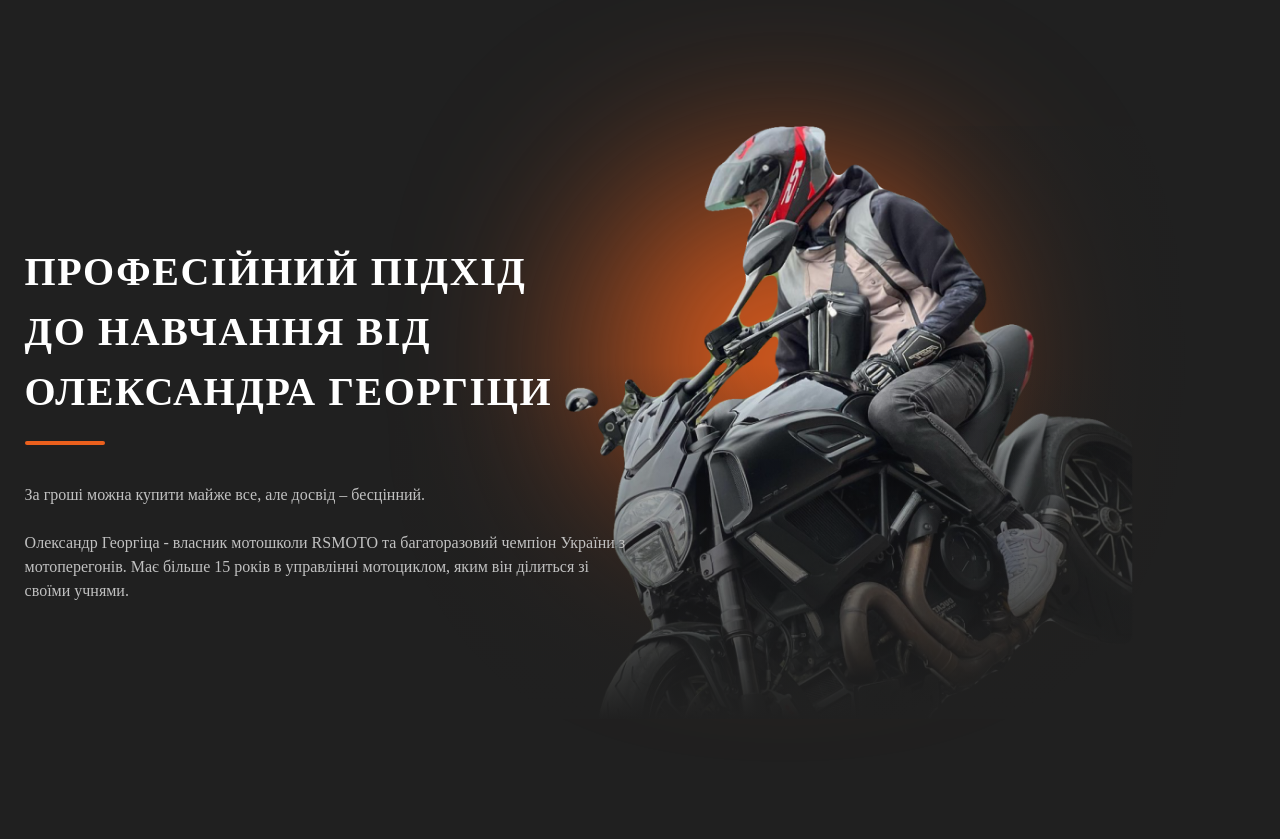
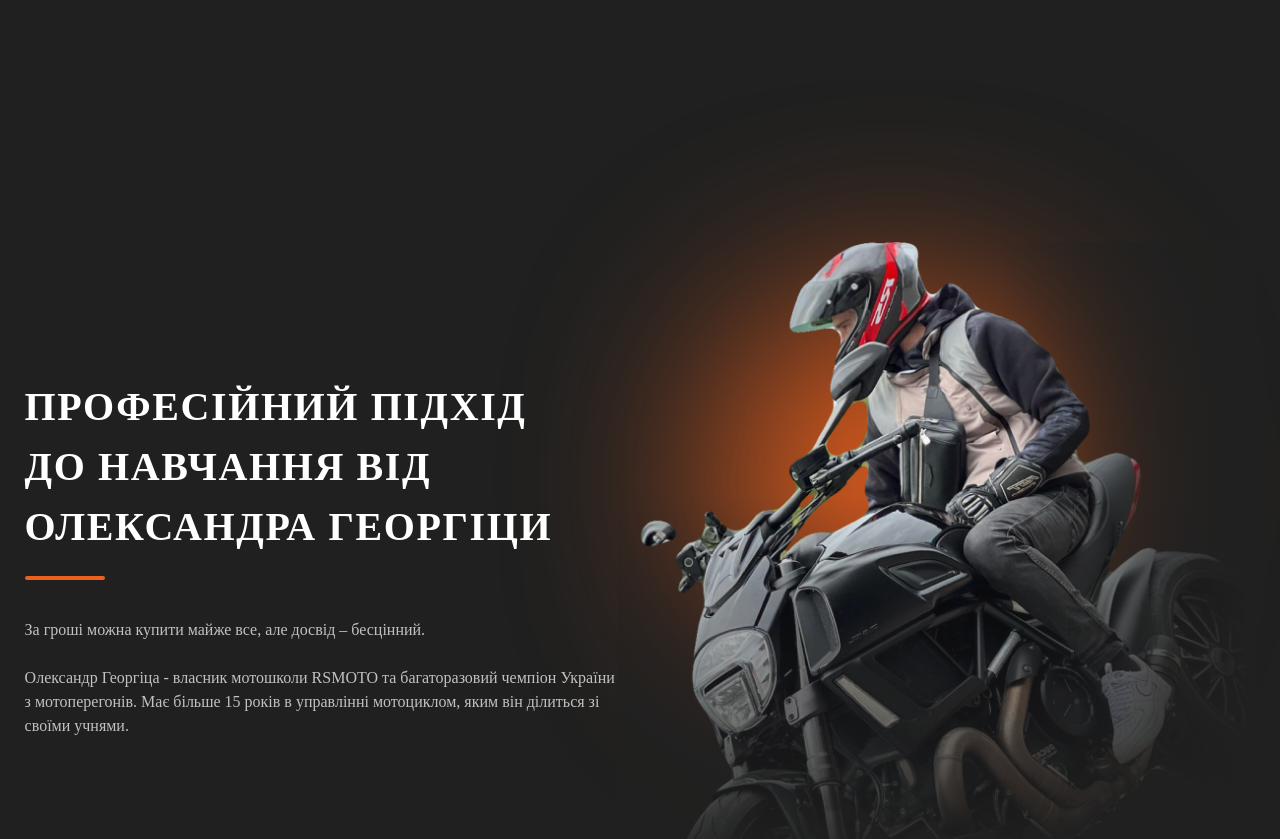
Before and after one commit to bambuuk/rsmoto-school, a React (Create React App) app: page / in a window 1280 px wide. Shown: the part 2100-2939 px from the top of the page. Built offline with nearby package versions, Linux system fonts and the light colour scheme.

Commit message:
change content position in Instructor component

```diff
--- a/src/components/Instructor.js
+++ b/src/components/Instructor.js
@@ -1,9 +1,9 @@
-import instructor from "../asserts/instructor-big.png";
+import instructor from "../asserts/instructor.png";
 
 function Instructor() {
   return (
     <section className="px-[15px] mx-0 sm:mx-[9.6px] pb-[123px] pt-[156px]">
-      <div className="flex flex-col lg:flex-row justify-center lg:justify-start items-center relative lg:mt-[151px] lg:mb-[129px]">
+      <div className="flex flex-col lg:flex-row justify-center items-center relative lg:mt-[151px] lg:mb-[129px]">
         <div
           data-aos="fade-right"
           data-aos-delay="400"
@@ -30,11 +30,11 @@ function Instructor() {
           data-aos="fade-left"
           data-aos-delay="200"
           data-aos-once="true"
-          className='relative lg:absolute lg:left-[30%] mt-14 lg:mt-0 after:content-[""] after:absolute after:w-full after:h-[60%] after:bg-gradient-moto after:bottom-[0] after:left-0 '
+          className='relative mt-14 lg:mt-0 after:content-[""] after:absolute after:w-full after:h-[60%] after:bg-gradient-moto after:bottom-[0] after:left-0 '
         >
           <div className='relative after:content-[""] after:absolute after:w-[40%] after:h-full after:bg-gradient-moto-vertical after:top-0 after:right-0'>
             <img src={instructor} alt="Instructor" />
-            <div className=" z-[-1] absolute top-[15%] sm:top-[10%] left-[25%] w-[150px] h-[150px] sm:w-[250px] sm:h-[250px] md:w-[300px] md:h-[300px] lg:w-[250px] lg:h-[250px] xl:w-[350px] xl:h-[350px] rounded-full bg-[#EB601D] blur-[15px] sm:blur-[60px] md:blur-[80px] lg:blur-[70px] xl:blur-[100px]"></div>
+            <div className=" z-[-1] absolute top-[15%] sm:top-[10%] left-[16%] w-[150px] h-[150px] sm:w-[250px] sm:h-[250px] md:w-[300px] md:h-[300px] lg:w-[250px] lg:h-[250px] xl:w-[350px] xl:h-[350px] rounded-full bg-[#EB601D] blur-[15px] sm:blur-[60px] md:blur-[80px] lg:blur-[70px] xl:blur-[100px]"></div>
           </div>
         </div>
       </div>
```
